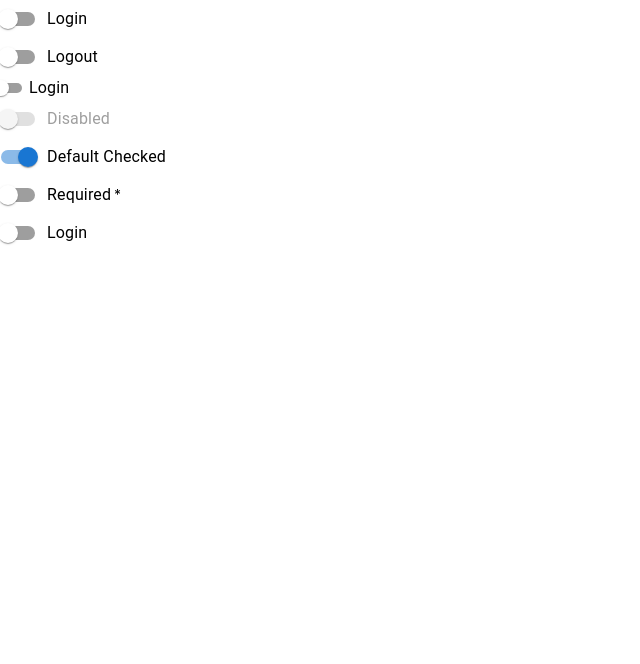
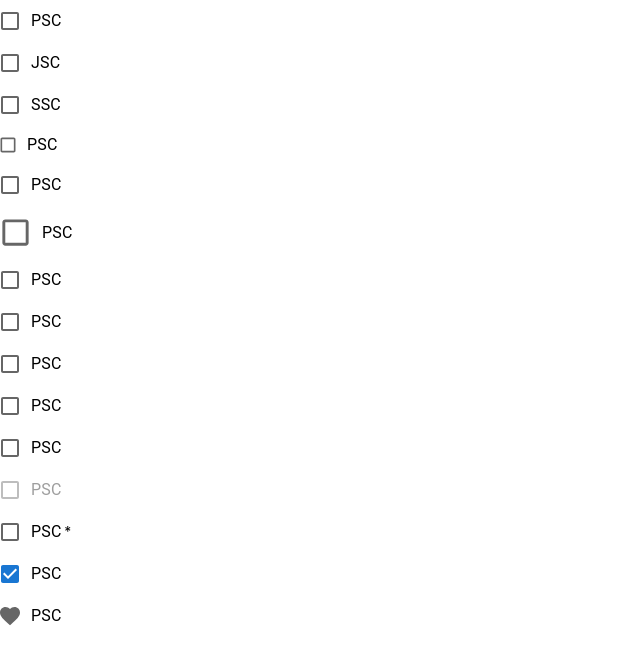
Before and after one commit to Emam-Bokhari/MUI, a React (Vite) app: page / in a window 1280 px wide. Shown: the top 664 px of the page, without its empty margins (0-640 px from the left). Built offline with nearby package versions, Linux system fonts and the light colour scheme.

Commit message:
feat(checkbox): Added MUI basic Checkbox - implemented MUI Checkbox different defferent configurations. inluding: - varius size e.g. 'small','medium','large' - various color e.g. error,warning,success,primary. - implemented Checkbox disabled,required,defaultChecked, and icon checkbox

```diff
--- a/src/App.jsx
+++ b/src/App.jsx
@@ -1,10 +1,10 @@
 import { Fragment } from "react";
-import SwitchComponent from "./components/Practice/Day-03/SwitchComponent";
+import CheckboxComponent from "./components/Practice/Day-03/CheckboxComponent";
 
 export default function App() {
   return (
     <Fragment>
-      <SwitchComponent />
+      <CheckboxComponent />
     </Fragment>
   );
 }
--- /dev/null
+++ b/src/components/Practice/Day-03/CheckboxComponent.jsx
@@ -0,0 +1,104 @@
+import { Checkbox, FormControlLabel, FormGroup } from "@mui/material";
+import { Fragment } from "react";
+import FavoriteIcon from "@mui/icons-material/Favorite";
+
+export default function CheckboxComponent() {
+  return (
+    <Fragment>
+      {/* basic checkbox */}
+      <FormGroup>
+        <FormControlLabel label="PSC" value="PSC" control={<Checkbox />} />
+        <FormControlLabel label="JSC" value="JSC" control={<Checkbox />} />
+        <FormControlLabel label="SSC" value="SSC" control={<Checkbox />} />
+      </FormGroup>
+      {/* sice */}
+      <FormGroup>
+        <FormControlLabel
+          label="PSC"
+          value="PSC"
+          control={<Checkbox size="small" />}
+        />
+        <FormControlLabel
+          label="PSC"
+          value="PSC"
+          control={<Checkbox size="medium" />}
+        />
+        <FormControlLabel
+          label="PSC"
+          value="PSC"
+          control={<Checkbox size="large" />}
+        />
+      </FormGroup>
+      {/* color */}
+      <FormGroup>
+        <FormControlLabel
+          label="PSC"
+          value="PSC"
+          control={<Checkbox color="success" />}
+        />
+      </FormGroup>
+      <FormGroup>
+        <FormControlLabel
+          label="PSC"
+          value="PSC"
+          control={<Checkbox color="primary" />}
+        />
+      </FormGroup>
+      <FormGroup>
+        <FormControlLabel
+          label="PSC"
+          value="PSC"
+          control={<Checkbox color="error" />}
+        />
+      </FormGroup>
+      <FormGroup>
+        <FormControlLabel
+          label="PSC"
+          value="PSC"
+          control={<Checkbox color="warning" />}
+        />
+      </FormGroup>
+      <FormGroup>
+        <FormControlLabel
+          label="PSC"
+          value="PSC"
+          control={<Checkbox color="secondary" />}
+        />
+      </FormGroup>
+      {/* disabled */}
+      <FormGroup>
+        <FormControlLabel
+          value="PSC"
+          label="PSC"
+          control={<Checkbox disabled />}
+        />
+      </FormGroup>
+      {/* required */}
+      <FormGroup>
+        <FormControlLabel
+          label="PSC"
+          value="PSC"
+          control={<Checkbox required />}
+        />
+      </FormGroup>
+      {/* defaultchecked */}
+      <FormGroup>
+        <FormControlLabel
+          label="PSC"
+          value="PSC"
+          control={<Checkbox defaultChecked />}
+        />
+      </FormGroup>
+      {/* icon */}
+      <FormGroup>
+        <FormControlLabel
+          label="PSC"
+          value="PSC"
+          control={
+            <Checkbox icon={<FavoriteIcon />} checkedIcon={<FavoriteIcon />} />
+          }
+        />
+      </FormGroup>
+    </Fragment>
+  );
+}
```
